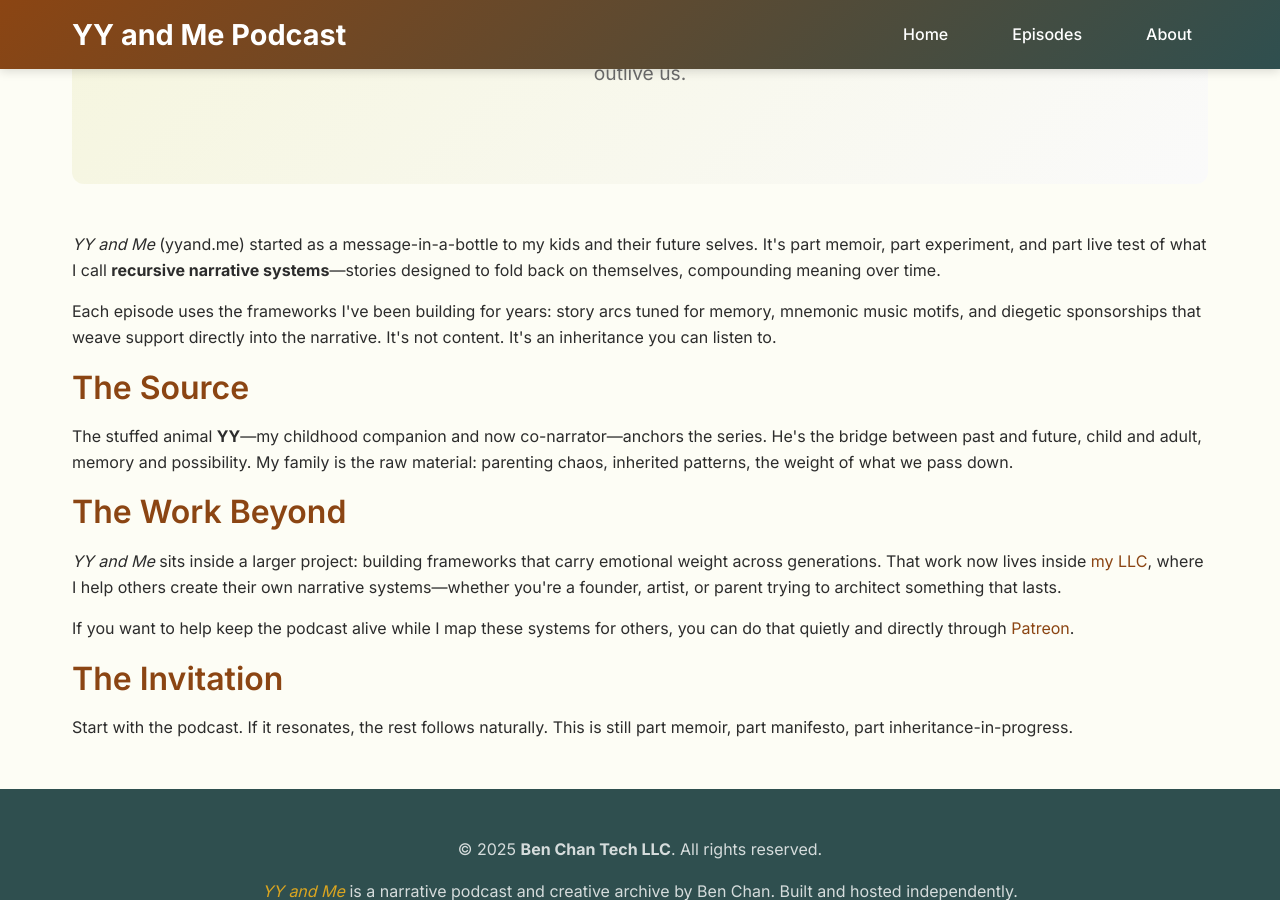
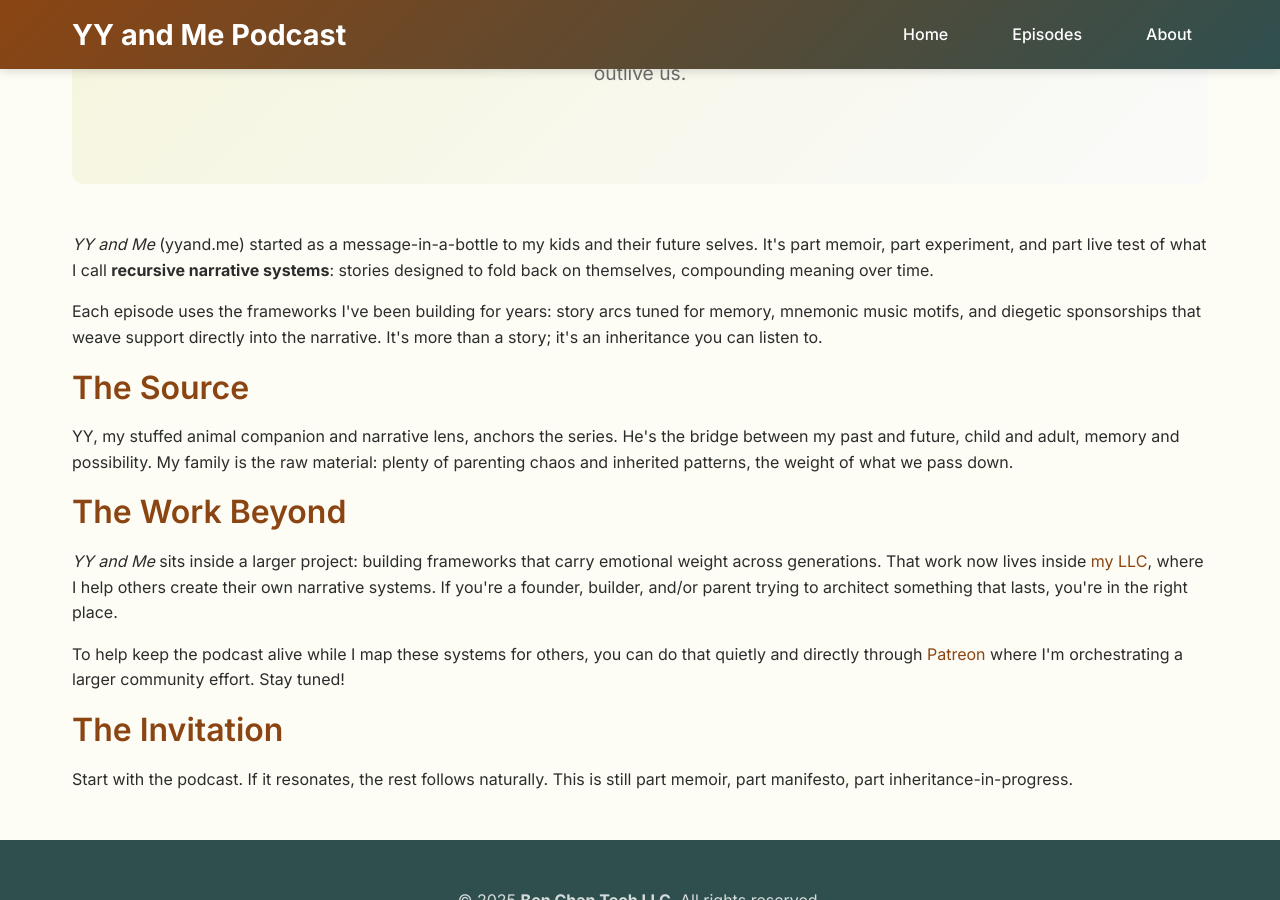
Before and after one commit to benchantech/yyandme, a Jekyll site: the page built from about.md, in a window 1280 px wide and 900 px high, scrolled down 217 px. Built offline with Jekyll 4.4.1, drawn with Linux system fonts in a browser that asks for light colours.

Commit message:
type: fix | Rewrite the about page a little

```diff
--- a/about.md
+++ b/about.md
@@ -12,31 +12,31 @@ permalink: /about/
 <section>
   <p>
     <em>YY and Me</em> (yyand.me) started as a message-in-a-bottle to my kids and their future selves. It's part memoir, part experiment, and part live test of what I call
-    <strong>recursive narrative systems</strong>—stories designed to fold back on themselves, compounding meaning over time.
+    <strong>recursive narrative systems</strong>: stories designed to fold back on themselves, compounding meaning over time.
   </p>
 
   <p>
     Each episode uses the frameworks I've been building for years: story arcs tuned for memory, mnemonic music motifs, and diegetic sponsorships that weave support directly into the narrative.
-    It's not content. It's an inheritance you can listen to.
+    It's more than a story; it's an inheritance you can listen to.
   </p>
 </section>
 
 <section>
   <h2>The Source</h2>
   <p>
-    The stuffed animal <strong>YY</strong>—my childhood companion and now co-narrator—anchors the series. He's the bridge between past and future, child and adult, memory and possibility.
-    My family is the raw material: parenting chaos, inherited patterns, the weight of what we pass down.
+    YY, my stuffed animal companion and narrative lens, anchors the series. He's the bridge between my past and future, child and adult, memory and possibility.
+    My family is the raw material: plenty of parenting chaos and inherited patterns, the weight of what we pass down.
   </p>
 </section>
 
 <section>
   <h2>The Work Beyond</h2>
   <p>
-    <em>YY and Me</em> sits inside a larger project: building frameworks that carry emotional weight across generations. That work now lives inside <a href="https://benchantech.com" target="_blank">my LLC</a>, where I help others create their own narrative systems—whether you're a founder, artist, or parent trying to architect something that lasts.
+    <em>YY and Me</em> sits inside a larger project: building frameworks that carry emotional weight across generations. That work now lives inside <a href="https://benchantech.com" target="_blank">my LLC</a>, where I help others create their own narrative systems.  If you're a founder, builder, and/or parent trying to architect something that lasts, you're in the right place.
   </p>
 
   <p>
-    If you want to help keep the podcast alive while I map these systems for others, you can do that quietly and directly through <a href="https://patreon.com/yyandme" target="_blank">Patreon</a>.
+    To help keep the podcast alive while I map these systems for others, you can do that quietly and directly through <a href="https://patreon.com/opencodeorchestra" target="_blank">Patreon</a> where I'm orchestrating a larger community effort.  Stay tuned!
   </p>
 </section>
 
```
